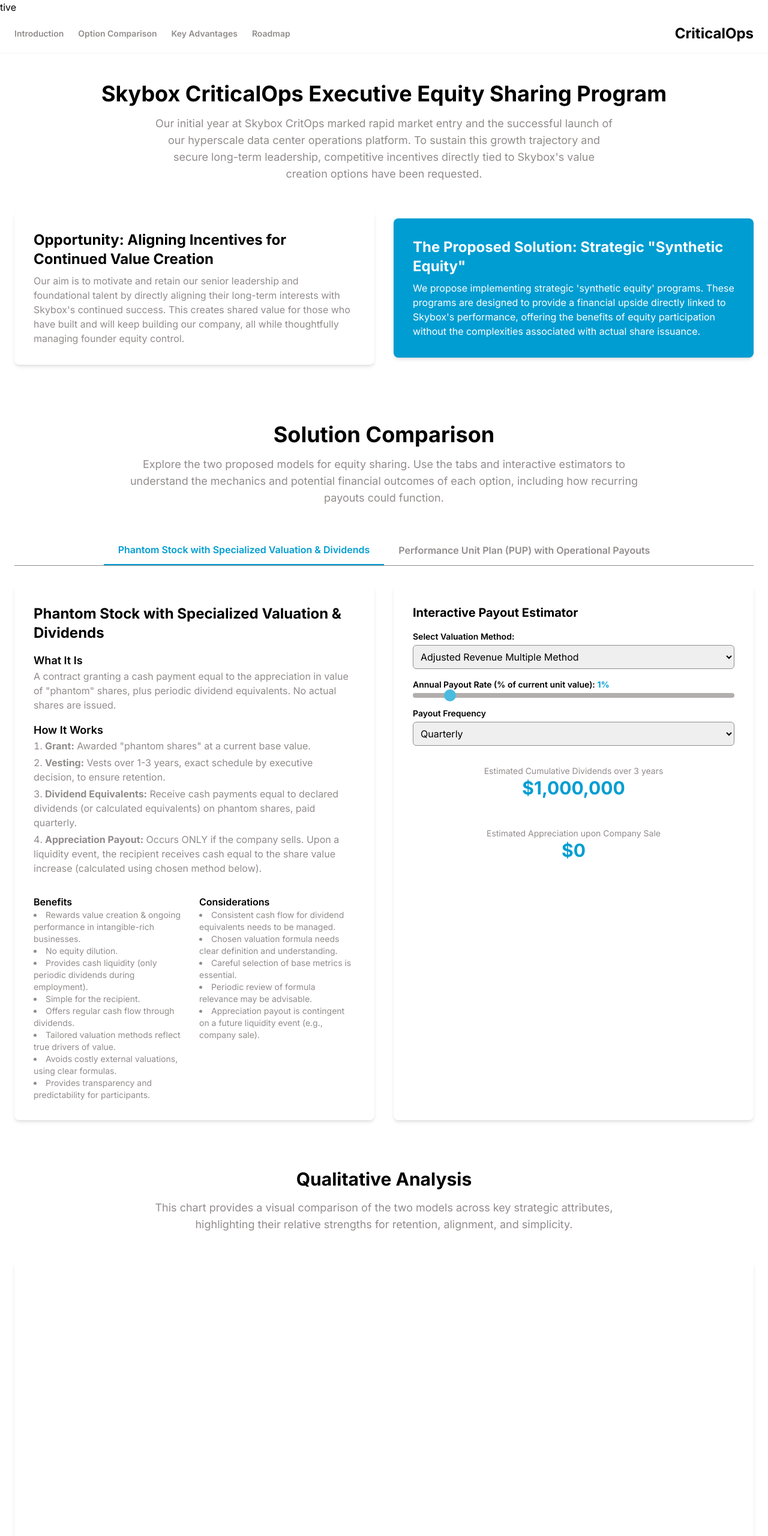
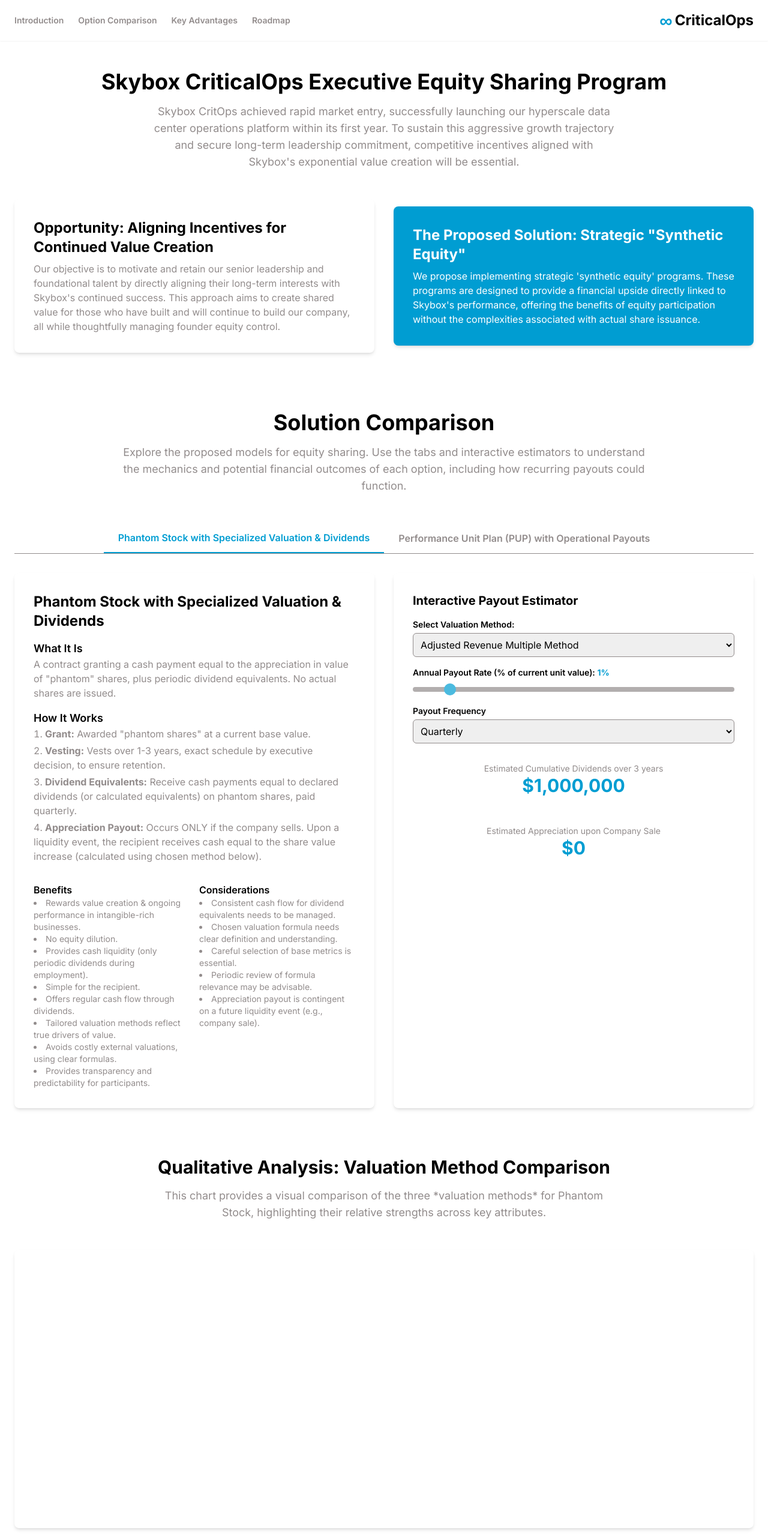
Before and after one commit to danielhjacob/SkyboxCritOpsEquityDashboard, a plain HTML site: page index.html in a window 1280 px wide. Shown: the top 2560 px of the page at 60% size. Drawn offline with nearby package versions, Linux system fonts and the light colour scheme.

Commit message:
Update index.html

```diff
--- a/index.html
+++ b/index.html
@@ -1,4 +1,4 @@
-tive<!DOCTYPE html>
+<!DOCTYPE html>
 <html lang="en" class="scroll-smooth">
 <head>
     <meta charset="UTF-8">
@@ -147,7 +147,7 @@ tive<!DOCTYPE html>
             </div>
             <!-- Logo: Blue infinity symbol and black "CriticalOps" wordmark -->
             <div class="flex items-center space-x-1">
-                <span class="text-3xl font-extrabold" style="color: var(--color-primary-blue);"></span>
+                <span class="text-3xl font-extrabold" style="color: var(--color-primary-blue);">∞</span>
                 <span class="text-2xl font-extrabold" style="color: var(--color-pms-black);">CriticalOps</span>
             </div>
         </nav>
@@ -158,12 +158,12 @@ tive<!DOCTYPE html>
         <!-- Introduction Section -->
         <section id="introduction" class="section mb-24">
             <h2 class="text-4xl font-bold text-center mb-4" style="color: var(--color-pms-black);">Skybox CriticalOps Executive Equity Sharing Program</h2>
-            <p class="text-center text-lg max-w-3xl mx-auto mb-12" style="color: var(--color-cool-gray);">Our initial year at Skybox CritOps marked rapid market entry and the successful launch of our hyperscale data center operations platform. To sustain this growth trajectory and secure long-term leadership, competitive incentives directly tied to Skybox's value creation options have been requested.</p>
+            <p class="text-center text-lg max-w-3xl mx-auto mb-12" style="color: var(--color-cool-gray);">Skybox CritOps achieved rapid market entry, successfully launching our hyperscale data center operations platform within its first year. To sustain this aggressive growth trajectory and secure long-term leadership commitment, competitive incentives aligned with Skybox's exponential value creation will be essential.</p>
 
             <div class="grid md:grid-cols-2 gap-8 items-center">
                 <div class="bg-white p-8 rounded-lg shadow-md">
                     <h3 class="font-bold text-2xl mb-2" style="color: var(--color-pms-black);">Opportunity: Aligning Incentives for Continued Value Creation</h3>
-                    <p style="color: var(--color-cool-gray);">Our aim is to motivate and retain our senior leadership and foundational talent by directly aligning their long-term interests with Skybox's continued success. This creates shared value for those who have built and will keep building our company, all while thoughtfully managing founder equity control.</p>
+                    <p style="color: var(--color-cool-gray);">Our objective is to motivate and retain our senior leadership and foundational talent by directly aligning their long-term interests with Skybox's continued success. This approach aims to create shared value for those who have built and will continue to build our company, all while thoughtfully managing founder equity control.</p>
                 </div>
                 <div class="p-8 rounded-lg shadow-md" style="background-color: var(--color-primary-blue); color: var(--color-white);">
                     <h3 class="font-bold text-2xl mb-2">The Proposed Solution: Strategic "Synthetic Equity"</h3>
@@ -175,7 +175,7 @@ tive<!DOCTYPE html>
         <!-- Option Comparison Section -->
         <section id="comparison" class="section mb-24">
             <h2 class="text-4xl font-bold text-center mb-4" style="color: var(--color-pms-black);">Solution Comparison</h2>
-            <p class="text-center text-lg max-w-4xl mx-auto mb-12" style="color: var(--color-cool-gray);">Explore the two proposed models for equity sharing. Use the tabs and interactive estimators to understand the mechanics and potential financial outcomes of each option, including how recurring payouts could function.</p>
+            <p class="text-center text-lg max-w-4xl mx-auto mb-12" style="color: var(--color-cool-gray);">Explore the proposed models for equity sharing. Use the tabs and interactive estimators to understand the mechanics and potential financial outcomes of each option, including how recurring payouts could function.</p>
 
             <!-- Tabs -->
             <div class="mb-8 flex justify-center border-b border-gray-200 overflow-x-auto" style="border-color: var(--color-cool-gray);">
@@ -189,8 +189,8 @@ tive<!DOCTYPE html>
 
             <!-- Qualitative Comparison Chart -->
             <div class="mt-20">
-                 <h3 class="text-3xl font-bold text-center mb-4" style="color: var(--color-pms-black);">Qualitative Analysis</h3>
-                 <p class="text-center text-lg max-w-3xl mx-auto mb-12" style="color: var(--color-cool-gray);">This chart provides a visual comparison of the two models across key strategic attributes, highlighting their relative strengths for retention, alignment, and simplicity.</p>
+                 <h3 class="text-3xl font-bold text-center mb-4" style="color: var(--color-pms-black);">Qualitative Analysis: Valuation Method Comparison</h3>
+                 <p class="text-center text-lg max-w-3xl mx-auto mb-12" style="color: var(--color-cool-gray);">This chart provides a visual comparison of the three *valuation methods* for Phantom Stock, highlighting their relative strengths across key attributes.</p>
                 <div class="bg-white p-8 rounded-lg shadow-md">
                     <div class="chart-container">
                         <canvas id="comparisonChart"></canvas>
@@ -252,7 +252,7 @@ tive<!DOCTYPE html>
                         <div class="timeline-dot"></div>
                         <div class="timeline-content">
                             <div class="timeline-title">Q4 2025</div>
-                            Executive Approval & Documentation Finalization
+                            Board Approval & Documentation Finalization
                         </div>
                     </div>
 
@@ -260,7 +260,7 @@ tive<!DOCTYPE html>
                         <div class="timeline-dot"></div>
                         <div class="timeline-content">
                             <div class="timeline-title">Q1 2026</div>
-                            Leadership Communication &  Issuance
+                            Leadership Communication & Grant Issuance
                         </div>
                     </div>
 
@@ -288,10 +288,11 @@ tive<!DOCTYPE html>
     <script>
         document.addEventListener('DOMContentLoaded', () => {
 
-            const INITIAL_COMPANY_VALUE = 10;
-            const INITIAL_UNITS = 10000;
-            const ESTIMATION_PERIOD_YEARS = 3;
+            const INITIAL_COMPANY_VALUE = 10; // Initial value per phantom share/unit for calculation base
+            const INITIAL_UNITS = 10000;      // Default units granted
+            const ESTIMATION_PERIOD_YEARS = 3; // Vesting/estimation period
 
+            // --- Phantom Stock Content HTML ---
             const phantomStockContentHTML = `
                 <div class="grid lg:grid-cols-2 gap-8">
                     <div class="bg-white p-8 rounded-lg shadow-md">
@@ -595,7 +596,7 @@ tive<!DOCTYPE html>
                         appreciationPayoutOnSale = (currentPhantomValuePerShare - initialPhantomValuePerShare) * units;
 
                         const annualRate = parseFloat(dividendRateSlider ? dividendRateSlider.value : 0) / 100;
-                        const frequency = parseInt(frequencySelect ? frequencySelectSelect.value : 1);
+                        const frequency = parseInt(frequencySelect ? frequencySelect.value : 1); // Fixed: Use frequencySelect.value
                         if (dividendRateValue) dividendRateValue.textContent = `${(annualRate * 100).toFixed(1)}%`;
 
                         let currentValueForDividendCalculation = initialValue;
@@ -620,7 +621,7 @@ tive<!DOCTYPE html>
                         const fixedUnitValue = parseFloat(initialValueInput ? initialValueInput.value : 0) || 0;
                         const frequency = parseInt(frequencySelect ? frequencySelect.value : 1);
 
-                        cumulativeDividendPayout = 0;
+                        cumulativeDividendPayout = 0; // Initialize for PUP
 
                         for (let year = 0; year < ESTIMATION_PERIOD_YEARS; year++) {
                             for (let period = 0; period < frequency; period++) {
```
